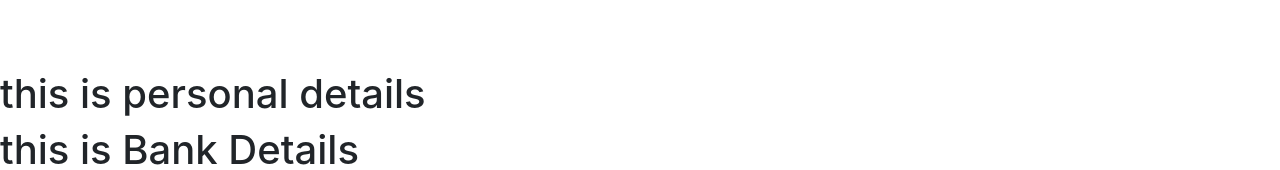
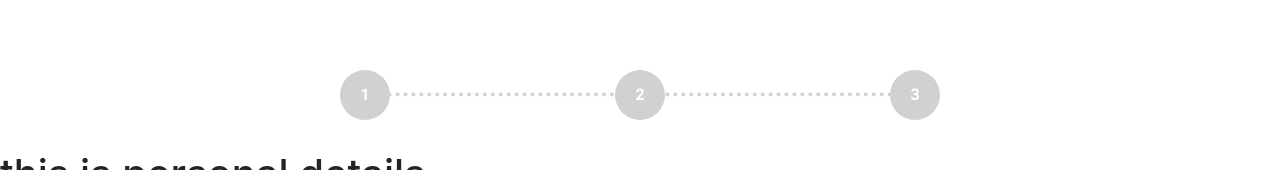
Before and after one commit to piyal-das/power-x-gym-client, a React (Create React App) app: page /membership in a window 1280 px wide. Shown: the part 560-730 px from the top of the page. Built offline with nearby package versions, Linux system fonts and the light colour scheme.

Commit message:
added step indicator in membership page

```diff
--- a/src/App.js
+++ b/src/App.js
@@ -1,4 +1,4 @@
-import React, { createContext, useState } from 'react';
+import React from 'react';
 import './App.scss';
 import AdvanceGym from './components/AdvanceGym/AdvanceGym/AdvanceGym';
 import Classes from './components/Classes/Classes/Classes';
@@ -12,13 +12,8 @@ import {
   Route,
 } from "react-router-dom";
 
-export const GymContext = createContext();
-
 function App() {
-  const [gymDetails, setGymDetails] = useState([]);
-
   return (
-    <GymContext.Provider value = {{ gymDetails, setGymDetails }} className='app'>
       <Router className="App">
         <Switch>
           <Route exact path="/">
@@ -44,7 +39,6 @@ function App() {
           </Route>
         </Switch>
       </Router>
-    </GymContext.Provider>
   );
 }
 
--- a/src/components/Membership/Membership/Membership.js
+++ b/src/components/Membership/Membership/Membership.js
@@ -5,6 +5,7 @@ import Header from '../../Shared/Header/Header';
 import BankDetails from '../BankDetails/BankDetails';
 import MembershipMessage from '../MembershipMessage/MembershipMessage';
 import PersonalDetails from '../PersonalDetails/PersonalDetails';
+import StepIndicator from '../StepIndicator/StepIndicator';
 import './Membership.scss';
 
 const Membership = () => {
@@ -12,6 +13,7 @@ const Membership = () => {
         <div>
             <Header></Header>
             <Banner></Banner>
+            <StepIndicator></StepIndicator>
             <PersonalDetails></PersonalDetails>
             <BankDetails></BankDetails>
             <MembershipMessage></MembershipMessage>
--- /dev/null
+++ b/src/components/Membership/StepIndicator/StepIndicator.js
@@ -0,0 +1,17 @@
+import React from 'react';
+import './StepIndicator.scss';
+
+const StepIndicator = () => {
+    return (
+        <div className="stepIndicator">
+            <div className="stepIndicator-container d-flex justify-content-between align-items-center">
+                <div className="circle"><p>1</p></div>
+                <div className="circle"><p>2</p></div>
+                <div className="circle"><p>3</p></div>
+            </div>
+            <div className="line"></div>
+        </div>
+    );
+};
+
+export default StepIndicator;
--- /dev/null
+++ b/src/components/Membership/StepIndicator/StepIndicator.scss
@@ -0,0 +1,36 @@
+@import '../../../styles/colors';
+@import '../../../styles/fonts';
+
+.stepIndicator{
+    width: 600px;
+    margin: 0 auto 30px;
+    position: relative;
+
+    .stepIndicator-container{
+        .circle{
+            width: 50px;
+            height: 50px;
+            border-radius: 50%;
+            background-color: rgb(209, 209, 209);
+
+            p{
+                line-height: 50px;
+                text-align: center;
+                font-family: $sec-font;
+                font-weight: 600;
+                color: white;
+            }
+        }
+    }
+
+    .line {
+        width: 600px;
+        height: 5px;
+        border-top: 4px dotted rgb(209, 209, 209);
+        position: absolute;
+        top: 50%;
+        left: 0;
+        transform: translateY(-50%);
+        z-index: -1;
+    }
+}
--- a/src/components/Shared/Banner/Banner.js
+++ b/src/components/Shared/Banner/Banner.js
@@ -1,15 +1,14 @@
-import React, { useContext, useState } from 'react';
+import React, { useState } from 'react';
 import { useHistory, useRouteMatch } from 'react-router-dom';
 import './Banner.scss';
-import {GymContext} from '../../../App';
 import ModalVideo from 'react-modal-video';
 import { FontAwesomeIcon } from '@fortawesome/react-fontawesome';
 import { faPlayCircle } from '@fortawesome/free-solid-svg-icons';
+import { connect } from 'react-redux';
 
-const Banner = () => {
+const Banner = ({ gymDetails }) => {
     const history = useHistory();
     const { path } = useRouteMatch();
-    const { gymDetails, setGymDetails } = useContext(GymContext);
     const [isOpen, setOpen] = useState(false);
 
     const handleClick = () => {
@@ -46,4 +45,10 @@ const Banner = () => {
     );
 };
 
-export default Banner;
+const mapStateToProps = (state) => {
+    return {
+        gymDetails: state.gymDetail.gymDetails
+    }
+}
+
+export default connect(mapStateToProps)(Banner);
```
